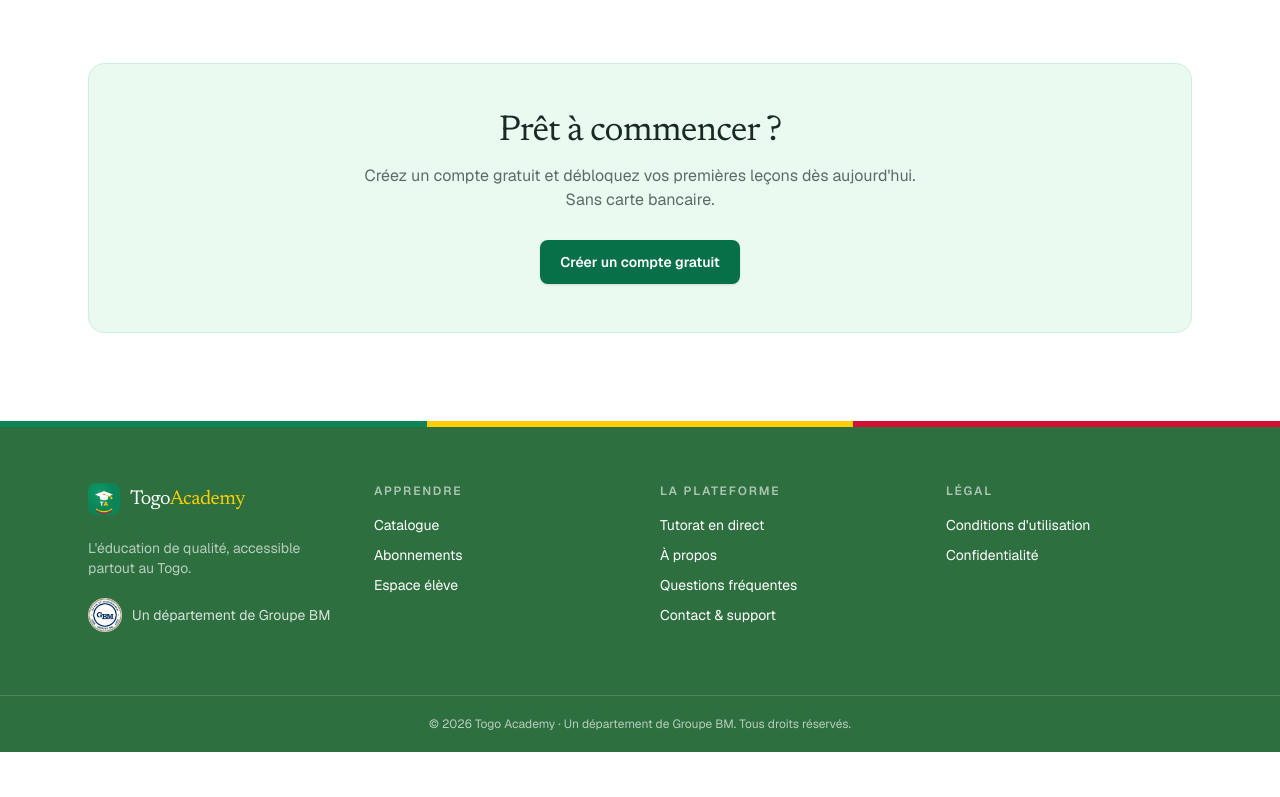
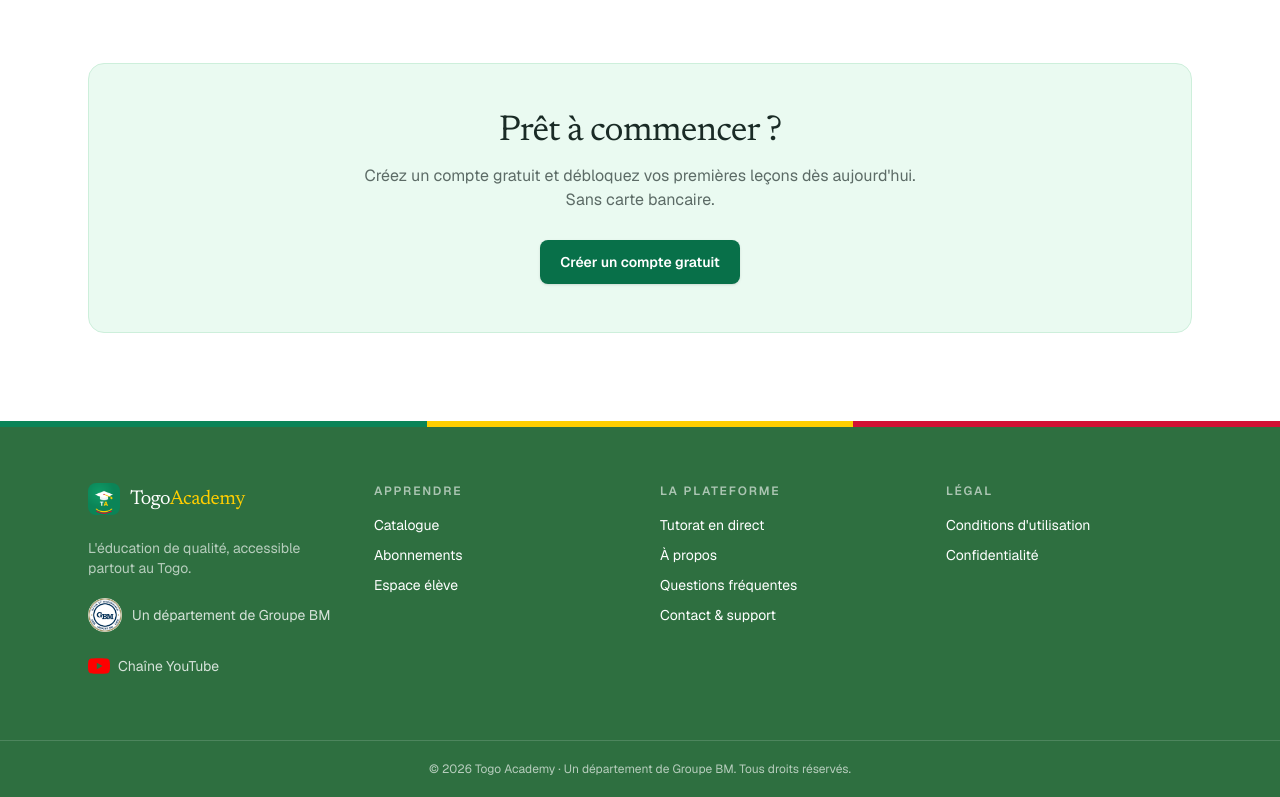
Before and after one commit to niyem/togo-academy, a Next.js app: page / in a window 1280 px wide. Shown: the part 1636-2433 px from the top of the page. Before the commit the page ends 2388 px from the top, so only its background shows below. Built offline with nearby package versions, Linux system fonts and the light colour scheme; no server answers; the database is empty.

Commit message:
Footer : lien vers la chaîne YouTube (@TogoAcademy)
Co-Authored-By: Claude Fable 5 <noreply@anthropic.com>

```diff
--- a/src/components/layout/Footer.tsx
+++ b/src/components/layout/Footer.tsx
@@ -54,6 +54,23 @@ export function Footer() {
             />
             Un département de Groupe BM
           </a>
+          <a
+            href="https://www.youtube.com/@TogoAcademy"
+            target="_blank"
+            rel="noopener noreferrer"
+            className="mt-4 inline-flex items-center gap-2 text-sm text-white/80 hover:text-togo-yellow-400"
+          >
+            <svg
+              width="22"
+              height="22"
+              viewBox="0 0 24 24"
+              aria-hidden="true"
+              fill="#FF0000"
+            >
+              <path d="M23.5 6.2a3 3 0 0 0-2.1-2.1C19.5 3.5 12 3.5 12 3.5s-7.5 0-9.4.6A3 3 0 0 0 .5 6.2 31 31 0 0 0 0 12a31 31 0 0 0 .5 5.8 3 3 0 0 0 2.1 2.1c1.9.6 9.4.6 9.4.6s7.5 0 9.4-.6a3 3 0 0 0 2.1-2.1A31 31 0 0 0 24 12a31 31 0 0 0-.5-5.8ZM9.6 15.6V8.4l6.3 3.6-6.3 3.6Z" />
+            </svg>
+            Chaîne YouTube
+          </a>
         </div>
         {columns.map((col) => (
           <div key={col.title}>
```
